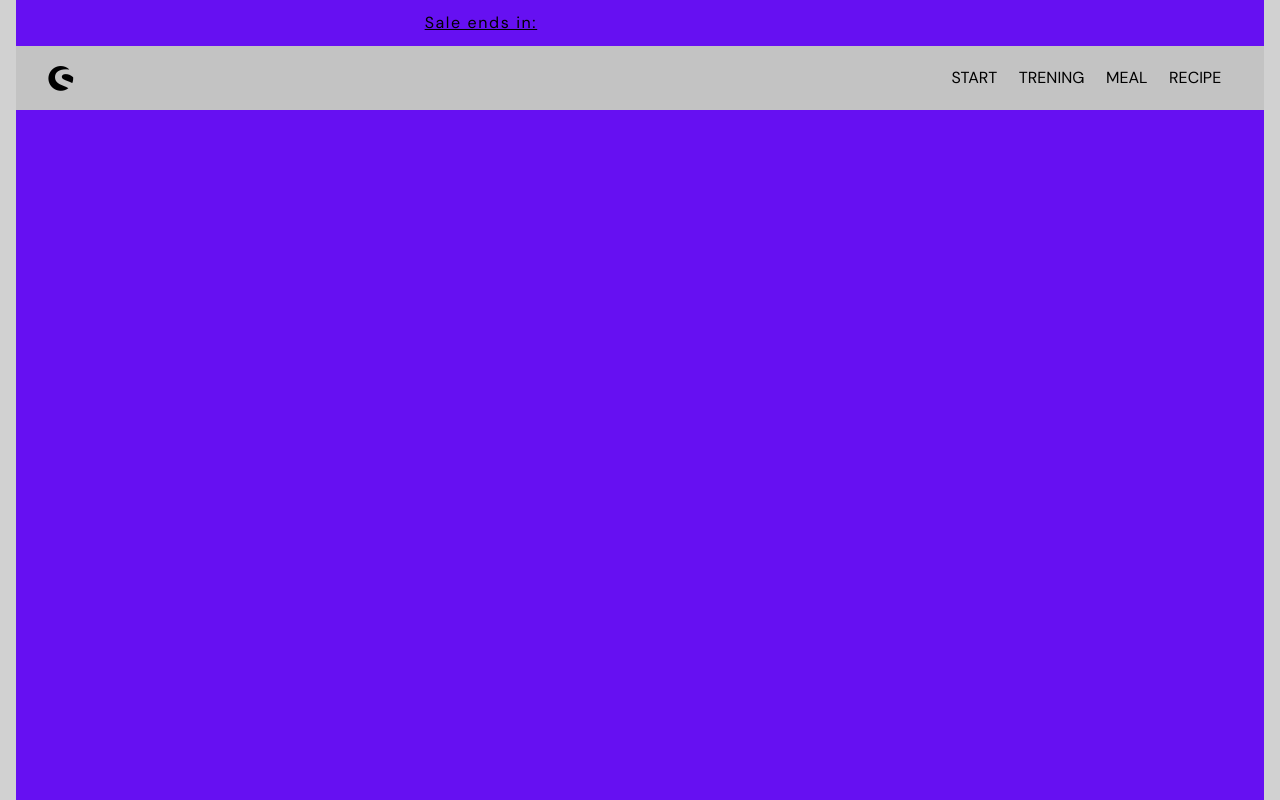
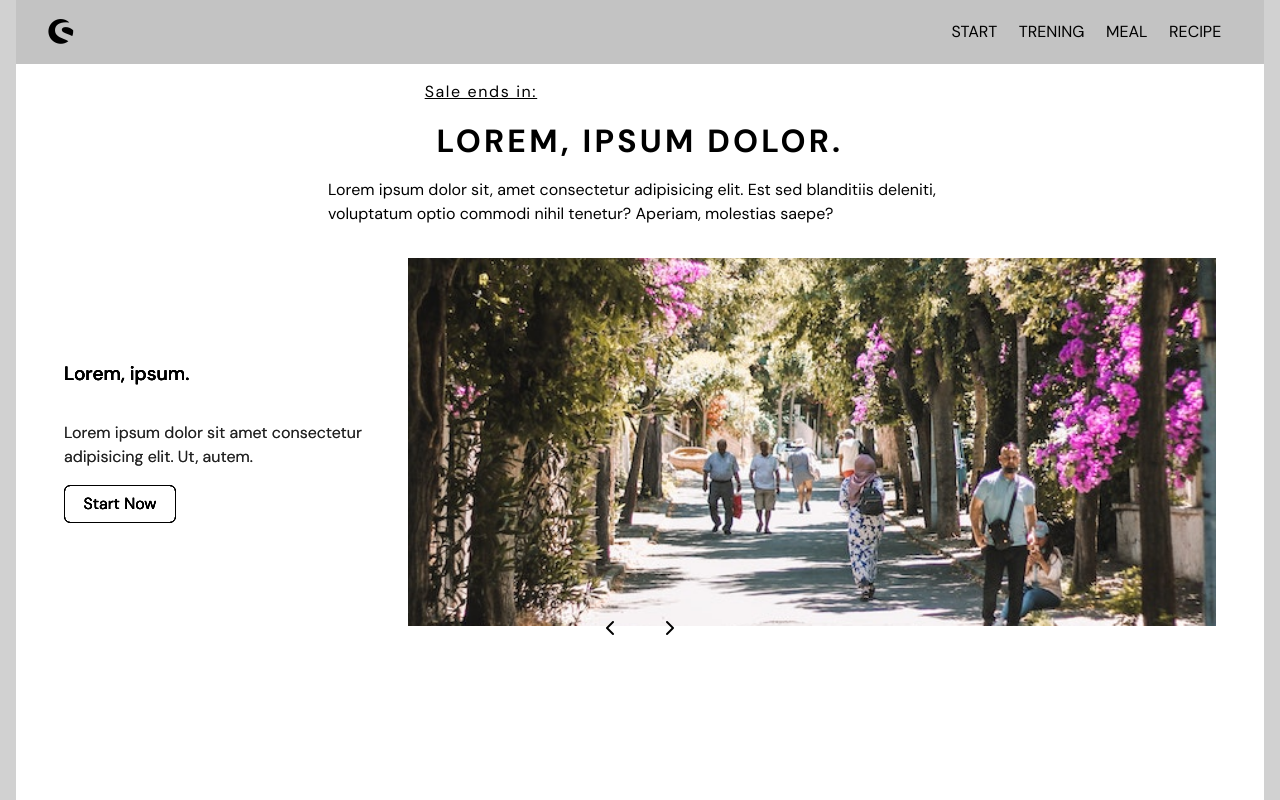
Before and after one commit to Matthew9512/e-commerce-page, a plain HTML site: page index.html in a window 1280 px wide. Drawn offline with Linux system fonts and the light colour scheme.

Commit message:
progress

```diff
--- a/controller.js
+++ b/controller.js
@@ -1,7 +1,6 @@
-console.log(`shop page`);
-// fetch('https://fakestoreapi.com/products')
-//   .then((res) => res.json())
-//   .then((json) => console.log(json));
+import * as model from './src/model.js';
+
+// model.getShopItems();
 
 const saleTimer = function () {
   const days = document.querySelector('.sale__days');
@@ -53,3 +52,45 @@ const saleTimer = function () {
 
 // const timer = setInterval(saleTimer, 1000);
 // saleTimer();
+
+const carouselWrapper = document.querySelector('.carousel__wrapper');
+const carouselItems = document.querySelectorAll('.carousel__item');
+const carouselBtnsLeft = document.querySelector('.carousel__btns-left');
+const carouselBtnsRight = document.querySelector('.carousel__btns-right');
+
+let currentItem = 0;
+// lenght of carousel items
+const carouselItemsLength = carouselItems.length;
+
+// // move carousel
+const carousel = (currentItem) => {
+  carouselItems.forEach((item, index) => {
+    item.style.transform = `translateX(${100 * (index - currentItem)}%)`;
+  });
+};
+
+// move carousel to the right side
+const moveRight = () => {
+  if (currentItem === carouselItemsLength - 1) {
+    currentItem++;
+    currentItem = 0;
+  } else currentItem++;
+  carousel(currentItem);
+};
+
+// move carousel to the left side
+const moveLeft = () => {
+  if (currentItem === 0) {
+    currentItem--;
+    currentItem = carouselItemsLength - 1;
+  } else currentItem--;
+  carousel(currentItem);
+};
+
+// automatically move carousel
+// setInterval(() => {
+//   moveRight();
+// }, 3000);
+
+carouselBtnsLeft.addEventListener('click', moveLeft);
+carouselBtnsRight.addEventListener('click', moveRight);
--- a/index.html
+++ b/index.html
@@ -11,16 +11,6 @@
   </head>
   <body>
     <main class="main-container">
-      <!-- sale info -->
-      <article class="sale">
-        <p class="sale__message">Sale ends in:</p>
-        <div class="sale__timer">
-          <p class="sale__days"></p>
-          <p class="sale__hours"></p>
-          <p class="sale__minutes"></p>
-          <p class="sale__seconds"></p>
-        </div>
-      </article>
       <!-- navbar -->
       <nav class="navbar">
         <i class="navbar__logo fa-brands fa-shopware"></i>
@@ -44,6 +34,73 @@
           </li>
         </ul>
       </nav>
+      <!-- header -->
+      <header class="header">
+        <!-- sale info -->
+        <article class="sale">
+          <p class="sale__message">Sale ends in:</p>
+          <div class="sale__timer">
+            <p class="sale__days"></p>
+            <p class="sale__hours"></p>
+            <p class="sale__minutes"></p>
+            <p class="sale__seconds"></p>
+          </div>
+        </article>
+        <h1 class="header__title">Lorem, ipsum dolor.</h1>
+        <p class="header__text">
+          Lorem ipsum dolor sit, amet consectetur adipisicing elit. Est sed blanditiis deleniti, voluptatum optio commodi nihil tenetur?
+          Aperiam, molestias saepe?
+        </p>
+      </header>
+      <!-- carousel section -->
+      <section class="carousel">
+        <article class="carousel__wrapper">
+          <div class="carousel__btns">
+            <button class="btn carousel__btns-left"><i class="fa-solid fa-chevron-left"></i></button>
+            <button class="btn carousel__btns-right"><i class="fa-solid fa-chevron-right"></i></button>
+          </div>
+          <div class="carousel__item active">
+            <div class="carousel__item-info">
+              <p class="carousel__item-info-header">Lorem, ipsum.</p>
+              <p class="carousel__item-info-text">Lorem ipsum dolor sit amet consectetur adipisicing elit. Ut, autem.</p>
+              <button class="carousel__item-info-btn">Start Now</button>
+            </div>
+            <img src="images/pexels-azraq-al-rezoan-7518184.jpg" alt="" class="carousel__item-img" />
+          </div>
+          <div class="carousel__item active">
+            <div class="carousel__item-info">
+              <p class="carousel__item-info-header">Lorem, ipsum.</p>
+              <p class="carousel__item-info-text">Lorem ipsum dolor sit amet consectetur adipisicing elit. Ut, autem.</p>
+              <button class="carousel__item-info-btn">Start Now</button>
+            </div>
+            <img src="images/pexels-mitch-lally-14894297.jpg" alt="" class="carousel__item-img" />
+          </div>
+          <div class="carousel__item active">
+            <div class="carousel__item-info">
+              <p class="carousel__item-info-header">Lorem, ipsum.</p>
+              <p class="carousel__item-info-text">Lorem ipsum dolor sit amet consectetur adipisicing elit. Ut, autem.</p>
+              <button class="carousel__item-info-btn">Start Now</button>
+            </div>
+            <img src="images/pexels-yasin-vatansever-13157443.jpg" alt="" class="carousel__item-img" />
+          </div>
+          <div class="carousel__item active">
+            <div class="carousel__item-info">
+              <p class="carousel__item-info-header">Lorem, ipsum.</p>
+              <p class="carousel__item-info-text">Lorem ipsum dolor sit amet consectetur adipisicing elit. Ut, autem.</p>
+              <button class="carousel__item-info-btn">Start Now</button>
+            </div>
+            <img src="images/pexels-yasin-vatansever-13157443.jpg" alt="" class="carousel__item-img" />
+          </div>
+        </article>
+      </section>
+      <!--  -->
+      <section id="test">
+        <!-- <p class="quick-test"></p>
+        <p class="quick-test"></p>
+        <p class="quick-test"></p>
+        <p class="quick-test"></p>
+        <img src=""> -->
+      </section>
     </main>
   </body>
 </html>
--- /dev/null
+++ b/scss/_carousel.scss
@@ -0,0 +1,87 @@
+// for now
+$breakpoint-xs: 0;
+$breakpoint-sm: 576px;
+$breakpoint-md: 768px;
+$breakpoint-lg: 900px;
+$breakpoint-xl: 1200px;
+// for now
+
+.carousel {
+  width: 100%;
+  height: 50vh;
+  overflow: hidden;
+
+  &__btns {
+    position: absolute;
+    bottom: 0;
+    left: 50%;
+    transform: translateX(-50%);
+    z-index: 1;
+    width: 5em;
+    display: flex;
+    justify-content: space-between;
+  }
+
+  &__wrapper {
+    width: 100%;
+    height: 100%;
+    display: flex;
+    position: relative;
+  }
+  &__item {
+    position: absolute;
+    top: 0;
+    left: 0;
+    display: flex;
+    justify-content: center;
+    align-items: center;
+    width: 100%;
+    height: 100%;
+    padding: 1em 3em;
+
+    @media (max-width: $breakpoint-lg) {
+      padding: 1em;
+    }
+
+    &-info {
+      display: flex;
+      flex-direction: column;
+
+      &-header {
+        font-size: 1.2rem;
+        font-weight: 500;
+      }
+
+      &-btn {
+        background-color: transparent;
+        outline: none;
+        padding: 0.4em 0.6em;
+        width: 7em;
+        border-radius: 0.4em;
+        border: 1px solid rgb(0, 0, 0);
+
+        &:hover {
+          cursor: pointer;
+        }
+      }
+
+      &-text {
+        opacity: 0.4;
+        margin-block: 2em 1em;
+      }
+    }
+    &-img {
+      width: 100%;
+      height: 100%;
+      object-fit: cover;
+    }
+  }
+  .btn {
+    background-color: transparent;
+    border: none;
+    outline: none;
+  }
+  .active {
+    transition: transform 0.6s ease-in-out 0s;
+  }
+}
--- /dev/null
+++ b/scss/_header.scss
@@ -0,0 +1,50 @@
+// for now
+$breakpoint-xs: 0;
+$breakpoint-sm: 576px;
+$breakpoint-md: 768px;
+$breakpoint-lg: 900px;
+$breakpoint-xl: 1200px;
+// for now
+
+.header {
+  display: flex;
+  flex-direction: column;
+  justify-content: center;
+  align-items: center;
+  padding-block: 1em;
+
+  .sale {
+    margin-inline: auto;
+    display: flex;
+    justify-content: space-around;
+    align-items: center;
+    width: 40%;
+
+    @media (max-width: $breakpoint-lg) {
+      width: 70%;
+    }
+
+    &__message {
+      letter-spacing: 0.1em;
+      text-decoration: underline;
+    }
+    &__timer {
+      display: flex;
+      justify-content: space-around;
+      width: 50%;
+    }
+  }
+
+  &__title {
+    text-transform: uppercase;
+    letter-spacing: 0.1em;
+    padding-block: 0.4em;
+  }
+  &__text {
+    width: 50%;
+
+    @media (max-width: $breakpoint-lg) {
+      width: 80%;
+    }
+  }
+}
--- a/scss/_main.scss
+++ b/scss/_main.scss
@@ -122,6 +122,7 @@ $breakpoint-xl: 1200px;
 body {
   background-color: var(--backgroundMainWhite);
   font-family: 'DM Sans', sans-serif;
+  font-weight: 300;
 }
 
 .main-container {
@@ -129,6 +130,7 @@ body {
   margin: 0 auto;
   background-color: var(--indigo);
   min-height: 100vh;
+  background-color: var(--white);
   // position: relative; // for footer
   // padding-bottom: ; // for footer
 }
@@ -136,3 +138,8 @@ body {
 .hidden {
   display: none;
 }
+
+.quick-test-img {
+  width: 15em;
+  height: 15em;
+}
--- a/scss/_navbar.scss
+++ b/scss/_navbar.scss
@@ -85,16 +85,16 @@
 /* media queries */
 @media screen and (max-width: 700px) {
   .navbar {
-    padding: 2em 2em 0 2em;
+    padding: 2em;
   }
   .navbar__menu-button-container {
     display: flex;
   }
   .navbar__menu {
     position: absolute;
-    top: 6.5em;
-    // top: 0.5em;
-    // margin-top: 50px;
+    // top: 6.5em; // with sale
+    top: 0.5em;
+    margin-top: 50px;
     left: 0;
     flex-direction: column;
     width: 100%;
@@ -102,14 +102,13 @@
     align-items: center;
     z-index: 1;
   }
-  #navbar__menu-toggle ~ .navbar__menu li {
+  .navbar__menu-toggle ~ .navbar__menu li {
     display: none;
     transition: height 400ms cubic-bezier(0.23, 1, 0.32, 1);
   }
-  #navbar__menu-toggle:checked ~ .navbar__menu li {
+  .navbar__menu-toggle:checked ~ .navbar__menu li {
     display: block;
     text-align: center;
-    border: 1px solid #333;
     height: 4em;
     padding: 1.5em;
     transition: height 400ms cubic-bezier(0.23, 1, 0.32, 1);
--- a/scss/_sale.scss
+++ /dev/null
@@ -1,30 +0,0 @@
-// for now
-$breakpoint-xs: 0;
-$breakpoint-sm: 576px;
-$breakpoint-md: 768px;
-$breakpoint-lg: 900px;
-$breakpoint-xl: 1200px;
-// for now
-
-.sale {
-  padding-block: 0.7em;
-  margin-inline: auto;
-  display: flex;
-  justify-content: space-around;
-  align-items: center;
-  width: 40%;
-
-  @media (max-width: $breakpoint-lg) {
-    width: 70%;
-  }
-
-  &__message {
-    letter-spacing: 0.1em;
-    text-decoration: underline;
-  }
-  &__timer {
-    display: flex;
-    justify-content: space-around;
-    width: 50%;
-  }
-}
--- a/scss/styles.scss
+++ b/scss/styles.scss
@@ -1,3 +1,4 @@
 @use 'main';
 @use 'navbar';
-@use 'sale';
+@use 'header';
+@use 'carousel';
--- /dev/null
+++ b/src/model.js
@@ -0,0 +1,16 @@
+export const getShopItems = async () => {
+  const respond = await fetch('https://fakestoreapi.com/products');
+  const data = await respond.json();
+  console.log(data);
+  const test = document.querySelector('#test');
+
+  for (const d of data) {
+    console.log(d);
+    test.innerHTML += `
+      <p class="quick-test">${d.category}</p>
+      <p class="quick-test">${d.description}</p>
+      <p class="quick-test">${d.price}</p>
+      <p class="quick-test">${d.title}</p>
+      <img src="${d.image}" class="quick-test-img" />`;
+  }
+};
```
Also changed, not shown: dist/styles.css, images/pexels-azraq-al-rezoan-7518184.jpg (added), images/pexels-mitch-lally-14894297.jpg (added), images/pexels-yasin-vatansever-13157443.jpg (added), 1 other file.
